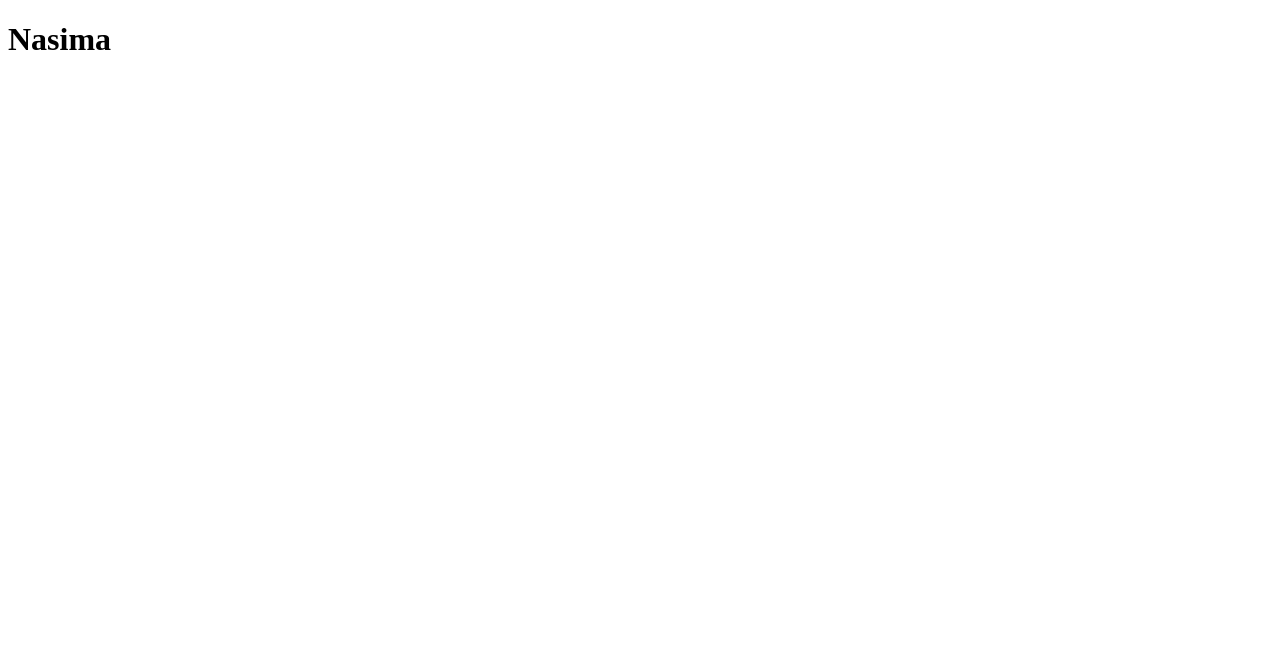
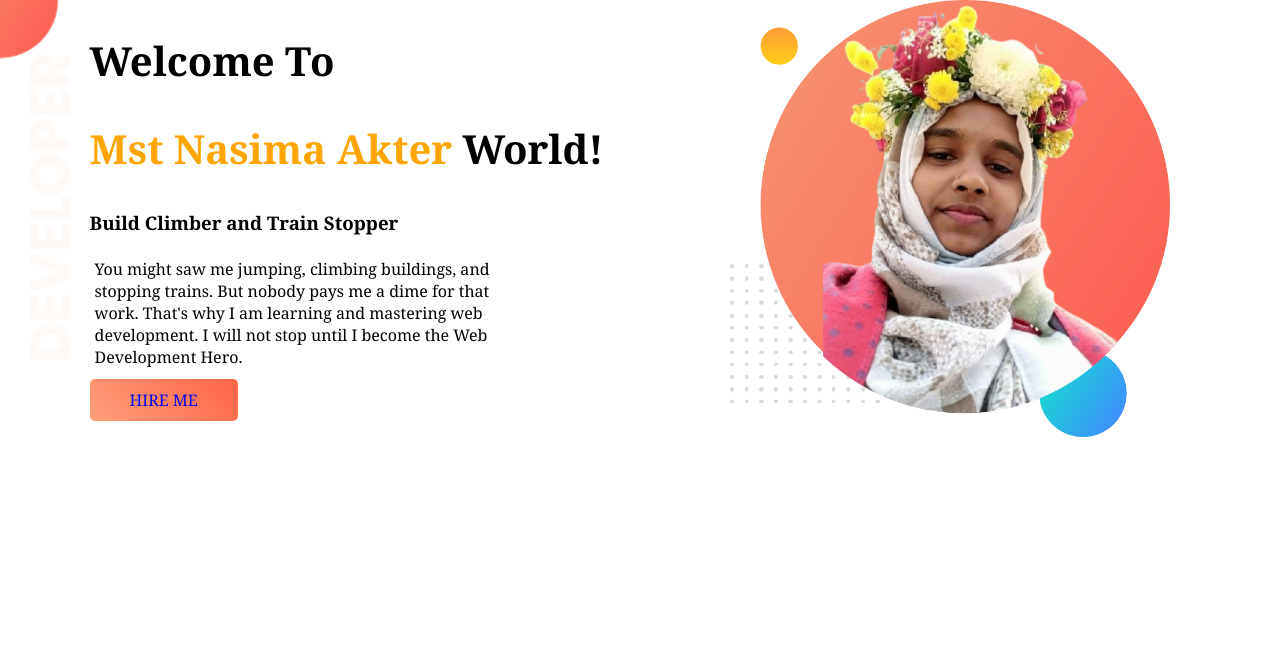
Before and after one commit to Nasima-akter/developer-portfolio, a plain HTML site: page index.html in a window 1280 px wide. Drawn offline with Linux system fonts and the light colour scheme.

Commit message:
header create

```diff
--- a/index.html
+++ b/index.html
@@ -1,12 +1,29 @@
 <!DOCTYPE html>
 <html lang="en">
+
 <head>
     <meta charset="UTF-8">
     <meta http-equiv="X-UA-Compatible" content="IE=edge">
     <meta name="viewport" content="width=device-width, initial-scale=1.0">
+    <link rel="stylesheet" href="style.css">
     <title>Nasima portfolio</title>
 </head>
+
 <body>
-    <h1>Nasima</h1>
+    <section class="header-area">
+        <div class="half-width">
+            <h1>welcome to</h1>
+            <h1><span>Mst Nasima Akter</span> world!</h1>
+            <h3>Build Climber and Train Stopper</h3>
+            <p>You might saw me jumping, climbing buildings, and stopping trains. But nobody pays me a dime for that
+            work. That's why I am learning and mastering web development. I will not stop until I become the Web
+            Development Hero.</p>
+            <a class="btn-style" target="-blank" href="https://www.linkedin.com/company/programminghero">HIRE ME</a>
+        </div>
+        <div class="half-width">
+            <img src="my-bg.png" alt="nasima">
+        </div>
+    </section>
 </body>
+
 </html>
--- /dev/null
+++ b/style.css
@@ -0,0 +1,40 @@
+body{
+    font-family: Georgia, 'Times New Roman', Times, serif;
+    margin: 0;
+}
+section{
+    height: 500px;
+    padding-bottom: 150px;
+}
+.header-area{
+    display: flex;
+    background-image: url(../top-banner.png);
+    background-repeat: no-repeat;
+}
+
+h1{
+    text-transform: capitalize;
+    font-weight: 900;
+    font-size: 40px;
+}
+span{
+    color: orange;
+}
+.half-width {
+    width: 50%;
+    margin-left: 5%;
+    padding-left: 2%;
+}
+.half-width img{
+    width: 80%;
+}
+p {
+    width: 80%;
+    padding: 5px;
+}
+.btn-style{
+    text-decoration: none;
+    background: linear-gradient(45deg, lightsalmon, tomato);
+    padding: 10px 40px;
+    border-radius: 5px;
+}
```
Also changed, not shown: images/dream-bg.png (added), images/exp-bg.png (added), images/jhankar.png (added), images/jhankar2.png (added), images/my-bg.png (added), images/my-bg2.png (added), images/top-banner.png (added), my-bg.png (added), nasima.jpg (added), top-banner.png (added).
